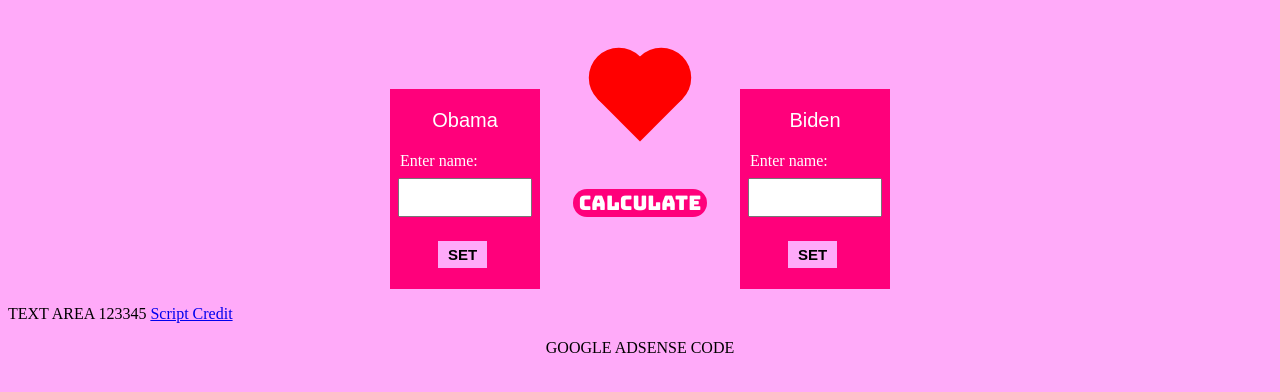
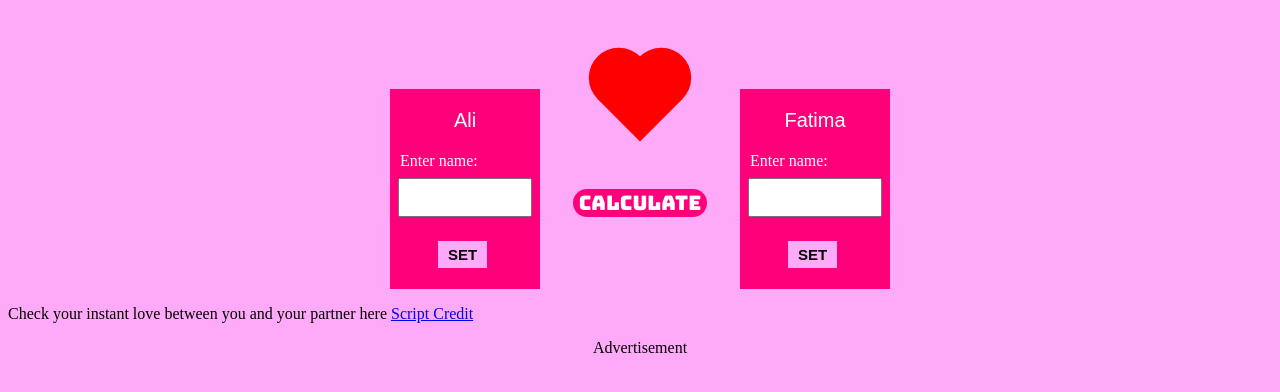
Before and after one commit to wizular/lovecalculator, a plain HTML site: page index.html in a window 1280 px wide. Shown: the part 74-466 px from the top of the page. Drawn offline with Linux system fonts and the light colour scheme.

Commit message:
Update index.html

```diff
--- a/index.html
+++ b/index.html
@@ -8,7 +8,7 @@
    <div class="heart center"></div>
    <div class="persons">
       <div class="person" id="card1">
-        <p class="name" id="person1">Obama</p>
+        <p class="name" id="person1">Ali</p>
         <form>
           <label for="fname" class="nameLabel">Enter name:</label>
           <input type="text" id="nameInput1"/>
@@ -16,7 +16,7 @@
         <button onClick="update1()" class="setButton" id="b1">SET</button>
       </div>
       <div class="person" id="card2">
-        <p class="name" id="person2">Biden</p>
+        <p class="name" id="person2">Fatima</p>
         <form>
           <label for="fname" class="nameLabel">Enter name:</label>
           <input type="text" id="nameInput2">
@@ -26,7 +26,7 @@
      <button  onClick="magicHappens()" id="compute">CALCULATE</button>
      <p id="resultLabel" hidden></p>
    </div>
-     <p> TEXT AREA 123345 <a href="https://codepen.io/e-girl" target="_blank">Script Credit </a></p>
-     <center>GOOGLE ADSENSE CODE</center>
+     <p> Check your instant love between you and your partner here <a href="https://codepen.io/e-girl" target="_blank">Script Credit </a></p>
+     <center>Advertisement</center>
  </body>
 </html>
```
